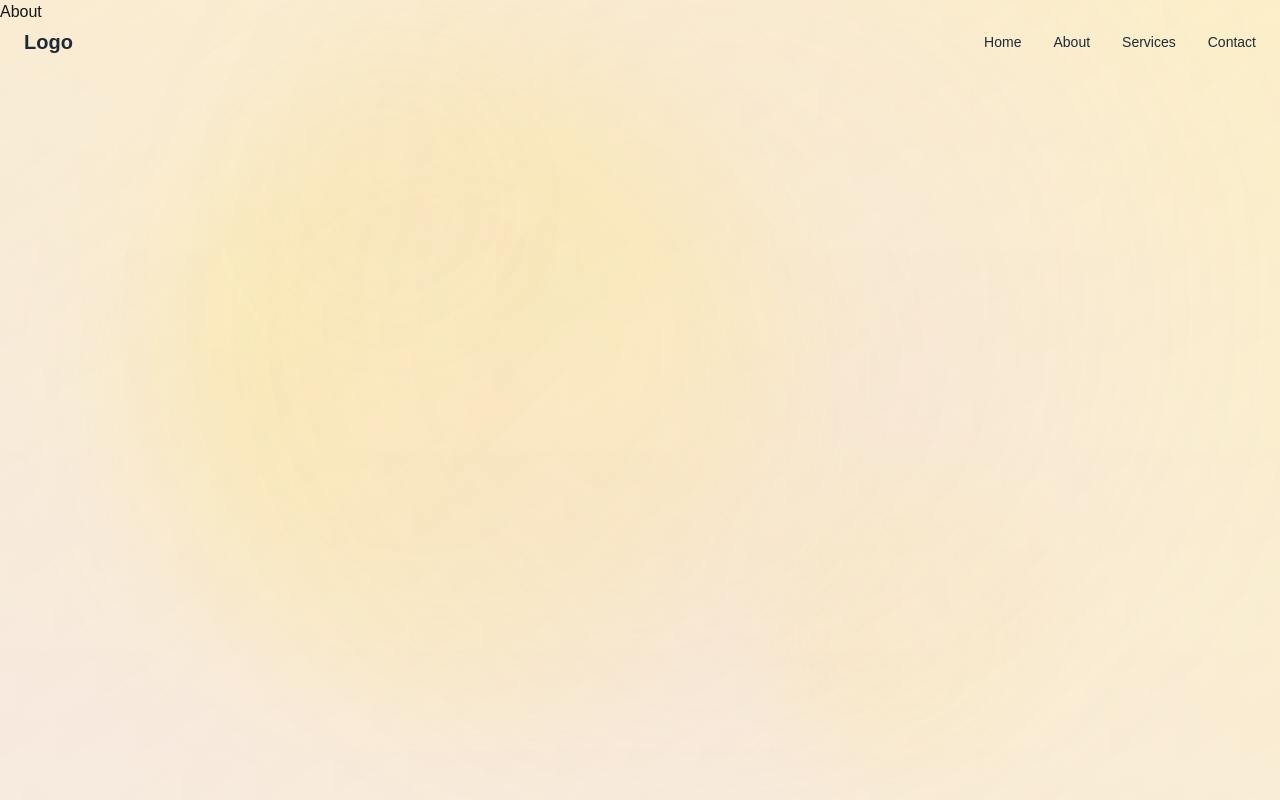
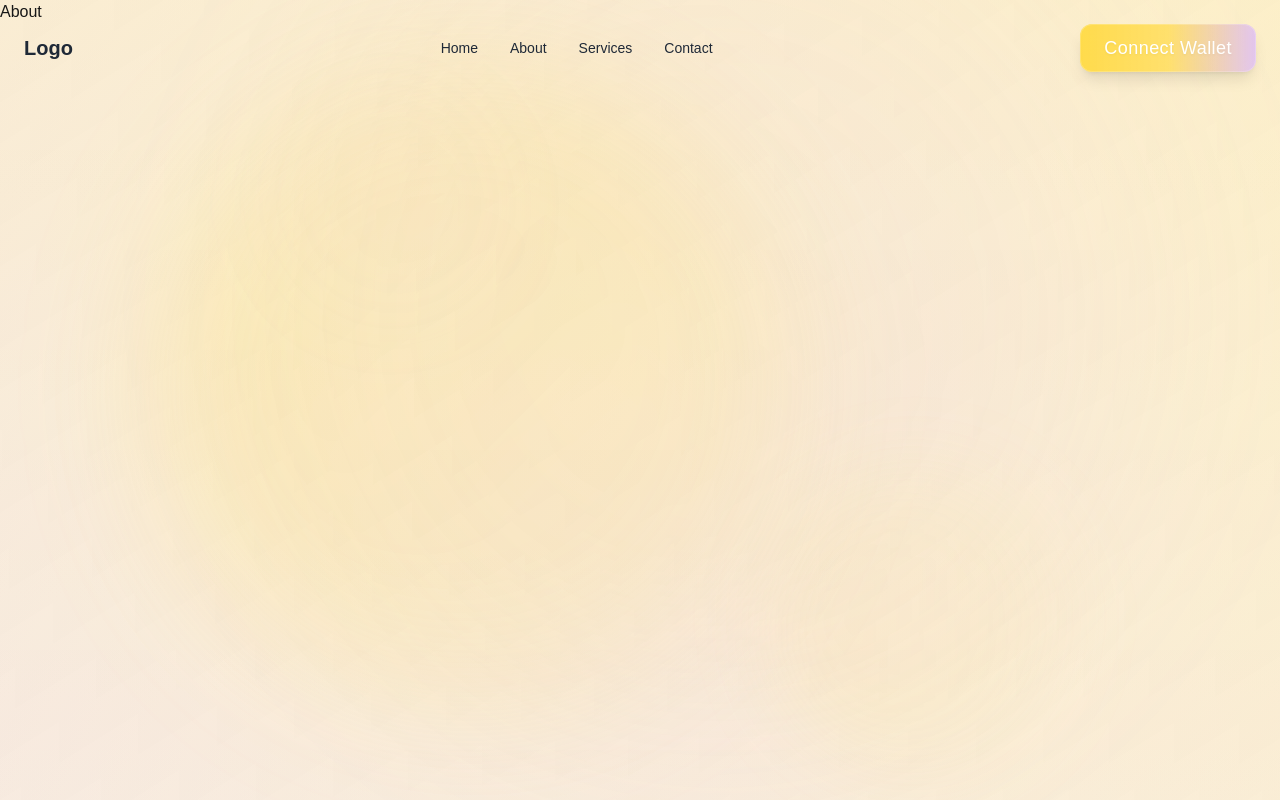
Before and after one commit to wrule/next-1, a Next.js app: page /about in a window 1280 px wide. Built offline with nearby package versions, Linux system fonts and the light colour scheme.

Commit message:
提交代码

```diff
--- /dev/null
+++ b/src/components/ConnectButton/index.tsx
@@ -0,0 +1,54 @@
+const ConnectButton = () => {
+  return (
+    <button
+      className="
+        relative group
+        px-6 py-2.5
+        rounded-xl
+        bg-gradient-to-r from-primary-500/90 via-primary-400/85 to-purple-300/70
+        hover:from-primary-500 hover:via-primary-400 hover:to-purple-300/80
+        transition-all duration-300 ease-out
+        shadow-lg hover:shadow-xl
+        hover:scale-[1.02]
+        overflow-hidden
+      "
+    >
+      {/* 按钮文字 */}
+      <span className="
+        relative z-10
+        font-medium text-white text-lg
+        tracking-wide
+        drop-shadow-sm
+      ">
+        Connect Wallet
+      </span>
+
+      {/* 流光效果 */}
+      <div className="
+        absolute inset-0
+        bg-gradient-to-r from-white/0 via-white/20 to-white/0
+        translate-x-[-100%] group-hover:translate-x-[100%]
+        transition-transform duration-1000
+      "/>
+
+      {/* 光晕效果 */}
+      <div className="
+        absolute -inset-1
+        bg-gradient-to-r from-primary-400/20 via-primary-300/15 to-purple-200/10
+        blur-xl
+        opacity-0 group-hover:opacity-100
+        transition-opacity duration-300
+        -z-10
+      "/>
+
+      {/* 边框光效 */}
+      <div className="
+        absolute inset-0
+        rounded-xl
+        border border-white/20
+      "/>
+    </button>
+  );
+};
+
+export default ConnectButton;
--- a/src/components/Header/index.tsx
+++ b/src/components/Header/index.tsx
@@ -1,5 +1,6 @@
 'use client';
 import { useState, useEffect, useCallback } from 'react';
+import ConnectButton from '../ConnectButton';
 
 interface ScrollState {
   isVisible: boolean;
@@ -89,6 +90,8 @@ const Header = () => {
               </a>
             ))}
           </nav>
+
+          <ConnectButton />
         </div>
       </div>
     </header>
```
